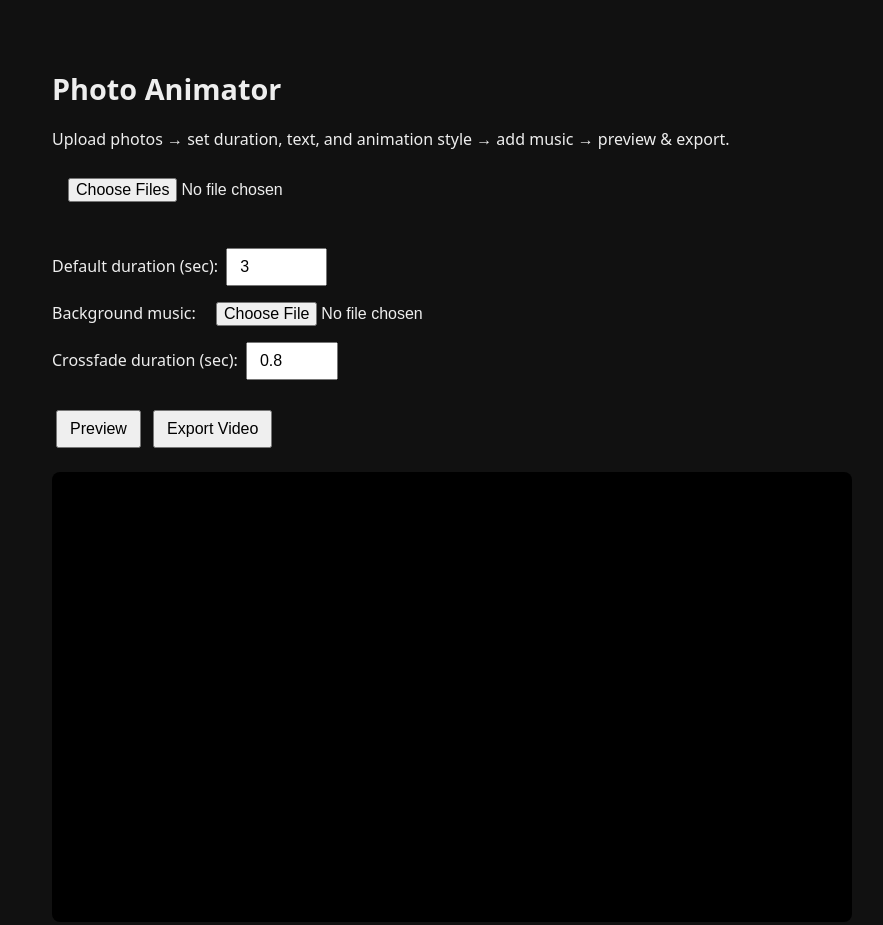
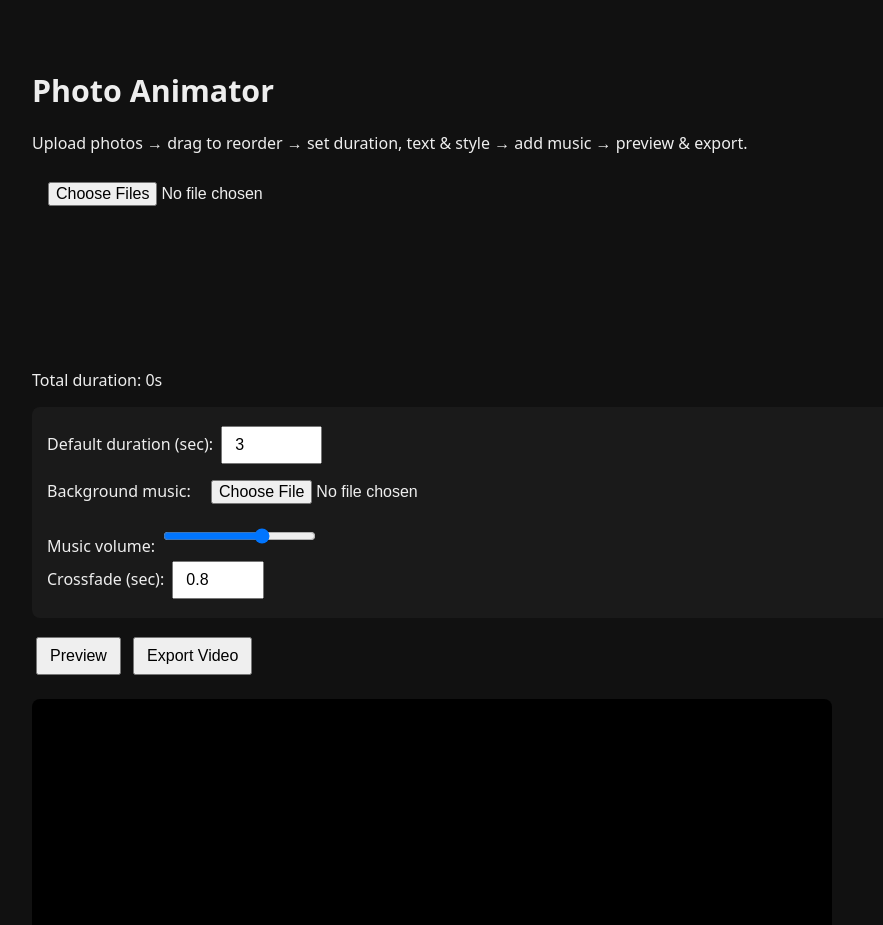
Before and after one commit to rleo0069-del/photo-animator, a plain HTML site: page index.html in a window 1280 px wide. Shown: the top 925 px of the page, without its empty margins (108-991 px from the left). Drawn offline with Linux system fonts and the light colour scheme.

Commit message:
Enhance layout and user interaction in index.html
Updated styles for layout and improved user interaction features.

```diff
--- a/index.html
+++ b/index.html
@@ -4,27 +4,33 @@
   <meta charset="UTF-8">
   <title>Photo Animator</title>
   <style>
-    body { font-family: system-ui, sans-serif; max-width: 960px; margin: 30px auto; padding: 20px; background: #111; color: #eee; }
-    h1 { font-size: 1.8rem; }
+    body { font-family: system-ui, sans-serif; max-width: 1000px; margin: 30px auto; padding: 20px; background: #111; color: #eee; }
+    h1 { font-size: 1.9rem; }
     button, input, select, textarea { font-size: 1rem; padding: 8px 12px; margin: 4px; }
     #preview { width: 100%; max-width: 800px; background: #000; margin: 20px 0; border-radius: 8px; }
-    .photo-list { display: flex; flex-wrap: wrap; gap: 12px; margin: 15px 0; }
-    .photo-item { background: #222; padding: 10px; border-radius: 8px; width: 180px; }
-    .photo-item img { width: 160px; height: 100px; object-fit: cover; border-radius: 4px; }
+    .photo-list { display: flex; flex-wrap: wrap; gap: 12px; margin: 15px 0; min-height: 120px; }
+    .photo-item { background: #222; padding: 10px; border-radius: 8px; width: 190px; cursor: grab; }
+    .photo-item.dragging { opacity: 0.5; }
+    .photo-item img { width: 170px; height: 110px; object-fit: cover; border-radius: 4px; }
     .photo-item input, .photo-item select, .photo-item textarea { width: 100%; box-sizing: border-box; }
     textarea { height: 50px; resize: vertical; }
+    .controls { background: #1a1a1a; padding: 15px; border-radius: 8px; margin: 15px 0; }
   </style>
 </head>
 <body>
   <h1>Photo Animator</h1>
-  <p>Upload photos → set duration, text, and animation style → add music → preview & export.</p>
+  <p>Upload photos → drag to reorder → set duration, text & style → add music → preview & export.</p>
 
   <input type="file" id="fileInput" multiple accept="image/*">
   <div class="photo-list" id="photoList"></div>
+  <p id="totalDuration">Total duration: 0s</p>
 
-  <label>Default duration (sec): <input type="number" id="defaultDuration" value="3" min="0.5" max="30" step="0.5"></label><br>
-  <label>Background music: <input type="file" id="musicInput" accept="audio/*"></label><br>
-  <label>Crossfade duration (sec): <input type="number" id="crossfadeDuration" value="0.8" min="0" max="3" step="0.1"></label><br><br>
+  <div class="controls">
+    <label>Default duration (sec): <input type="number" id="defaultDuration" value="3" min="0.5" max="30" step="0.5"></label><br>
+    <label>Background music: <input type="file" id="musicInput" accept="audio/*"></label><br>
+    <label>Music volume: <input type="range" id="musicVolume" min="0" max="1" step="0.05" value="0.7"></label><br>
+    <label>Crossfade (sec): <input type="number" id="crossfadeDuration" value="0.8" min="0" max="3" step="0.1"></label><br>
+  </div>
 
   <button id="previewBtn">Preview</button>
   <button id="exportBtn">Export Video</button>
```
